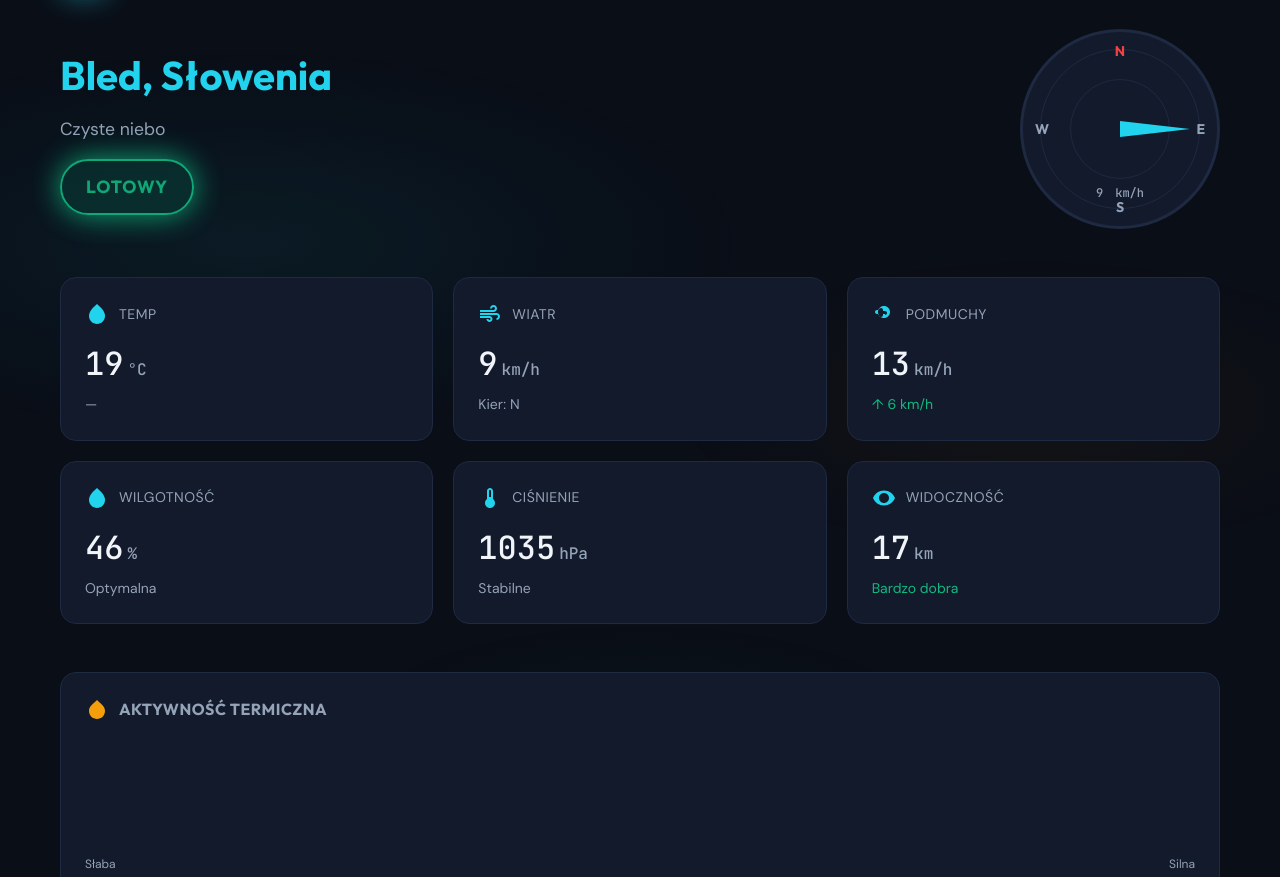
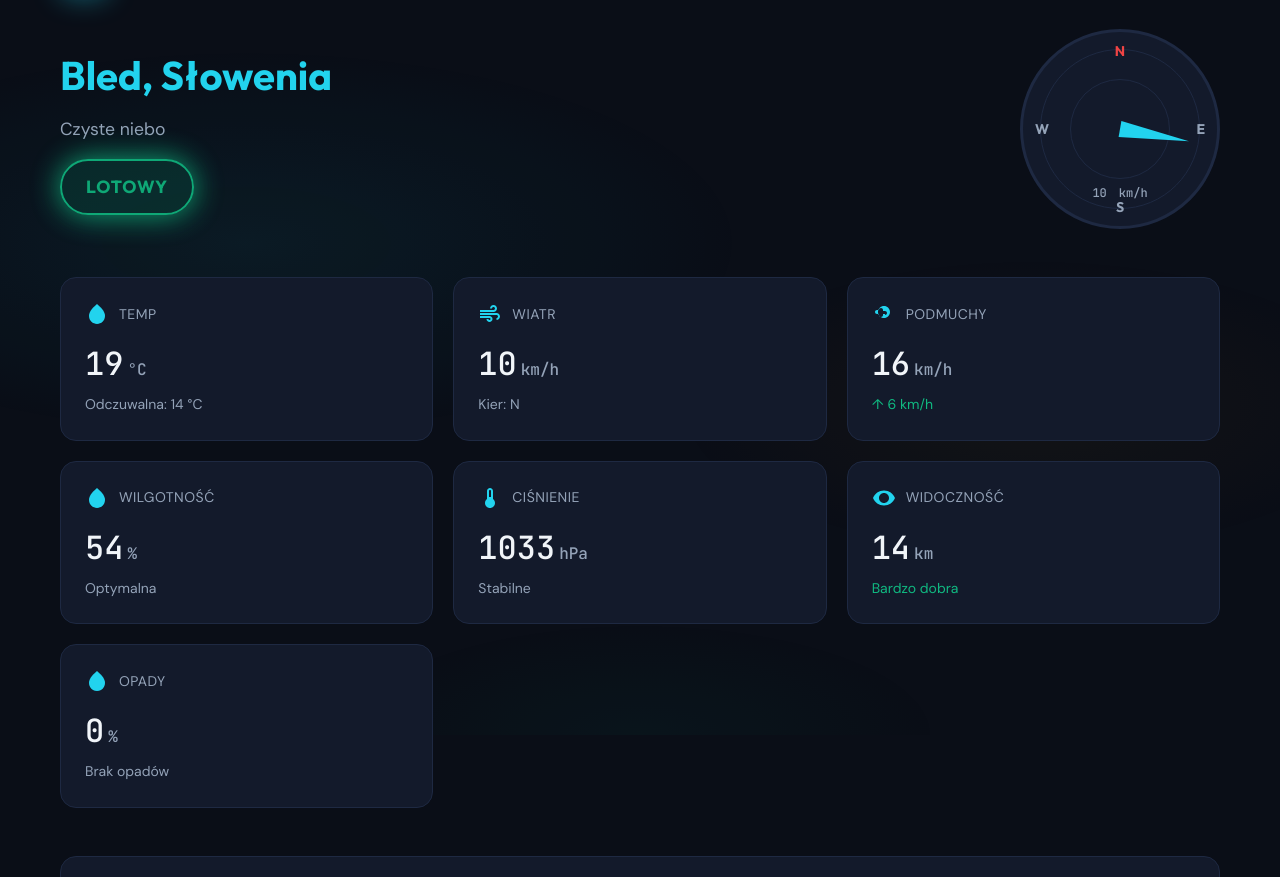
Before and after one commit to flystudiopse-star/Ai-test, a plain HTML site: page index.html in a window 1280 px wide. Shown: the part 75-952 px from the top of the page. Drawn offline with Linux system fonts and the light colour scheme; no server answers.

Commit message:
Add pilot-focused weather dashboard with all flight-critical data

```diff
--- a/index.html
+++ b/index.html
@@ -680,7 +680,7 @@
                     <span class="weather-card-label">Temp</span>
                 </div>
                 <div class="weather-card-value"><span id="temperature">22</span><span class="weather-card-unit">°C</span></div>
-                <div class="weather-card-trend trend-neutral" id="tempTrend">—</div>
+                <div class="weather-card-trend trend-neutral" id="tempTrend">Odczuwalna: <span id="feelsLike">20</span>°C</div>
             </div>
 
             <div class="weather-card">
@@ -726,6 +726,15 @@
                 </div>
                 <div class="weather-card-value"><span id="visibility">15</span><span class="weather-card-unit">km</span></div>
                 <div class="weather-card-trend trend-up" id="visibilityTrend">Bardzo dobra</div>
+            </div>
+
+            <div class="weather-card">
+                <div class="weather-card-header">
+                    <svg class="weather-card-icon" viewBox="0 0 24 24"><path d="M12 2c-5.33 4.55-8 8.48-8 11.8 0 4.98 3.8 8.2 8 8.2s8-3.22 8-8.2c0-3.32-2.67-7.25-8-11.8z"/></svg>
+                    <span class="weather-card-label">Opady</span>
+                </div>
+                <div class="weather-card-value"><span id="precipitation">0</span><span class="weather-card-unit">%</span></div>
+                <div class="weather-card-trend trend-neutral" id="precipTrend">Brak opadów</div>
             </div>
         </section>
 
@@ -801,6 +810,7 @@
         class WeatherData {
             constructor(data = {}) {
                 this.temperature = data.temperature ?? 0;
+                this.feelsLike = data.feelsLike ?? 0;
                 this.windSpeed = data.windSpeed ?? 0;
                 this.windDirection = data.windDirection ?? 'N';
                 this.windGusts = data.windGusts ?? 0;
@@ -830,12 +840,14 @@
                 const precip = current.precipitation ?? 0;
                 const cloudCover = current.cloud_cover ?? 0;
                 const weatherCode = current.weather_code ?? 0;
+                const apparentTemp = current.apparent_temperature ?? temp;
 
                 const dewPointSpread = temp - dewPoint;
                 const cloudBase = Math.max(300, 3000 - (cloudCover * 25) - (temp * 20));
 
                 return new WeatherData({
                     temperature: Math.round(temp * 10) / 10,
+                    feelsLike: Math.round(apparentTemp * 10) / 10,
                     windSpeed: Math.round(windSpeed),
                     windDirection: OpenMeteoClient.degreesToCompass(windDir),
                     windGusts: Math.round(windGusts),
@@ -854,6 +866,7 @@
             toJSON() {
                 return {
                     temperature: this.temperature,
+                    feelsLike: this.feelsLike,
                     windSpeed: this.windSpeed,
                     windDirection: this.windDirection,
                     windGusts: this.windGusts,
@@ -986,6 +999,7 @@
             const base = locationData ? 18 : 20;
 
             const temp = Math.round(randomVariation(base, 0.1));
+            const feelsLike = Math.round(randomVariation(temp - 1, 0.3));
             const windSpeed = Math.round(randomVariation(12, 0.4));
             const windGusts = windSpeed + Math.round(randomVariation(6, 0.5));
             const humidity = Math.round(randomVariation(45, 0.2));
@@ -996,6 +1010,7 @@
 
             return new WeatherData({
                 temperature: temp,
+                feelsLike: feelsLike,
                 windSpeed: windSpeed,
                 windGusts: windGusts,
                 humidity: humidity,
@@ -1005,7 +1020,8 @@
                 dewPointSpread: dewPointSpread,
                 windDirection: getWindDirection(windSpeed),
                 thermalActivity: getThermalActivity(windSpeed, humidity),
-                thermalVelocity: Math.round(randomVariation(2.5, 0.4))
+                thermalVelocity: Math.round(randomVariation(2.5, 0.4)),
+                precipitation: 0
             });
         }
 
@@ -1049,12 +1065,14 @@
 
             locationName.textContent = locations[currentLocation]?.name || currentLocation;
             document.getElementById('temperature').textContent = data.temperature;
+            document.getElementById('feelsLike').textContent = data.feelsLike ?? data.temperature - 1;
             document.getElementById('windSpeed').textContent = data.windSpeed;
             document.getElementById('windSpeedDisplay').textContent = data.windSpeed;
             document.getElementById('windGusts').textContent = data.windGusts;
             document.getElementById('humidity').textContent = data.humidity;
             document.getElementById('pressure').textContent = data.pressure;
             document.getElementById('visibility').textContent = data.visibility;
+            document.getElementById('precipitation').textContent = Math.round(data.precipitation * 10);
             document.getElementById('cloudBase').textContent = data.cloudBase;
             document.getElementById('dewPointSpread').textContent = data.dewPointSpread;
             document.getElementById('windDirection').textContent = data.windDirection;
@@ -1076,6 +1094,7 @@
             const directionDegrees = (data.windSpeed * 10) % 360;
             compassArrow.style.transform = `translate(-50%, -100%) rotate(${directionDegrees}deg)`;
 
+            updatePrecipTrend(data.precipitation);
             updateThermalDisplay(data.thermalActivity);
             updateCondensationRisk(data.dewPointSpread);
 
@@ -1124,6 +1143,24 @@
             }
         }
 
+        function updatePrecipTrend(precip) {
+            const precipElement = document.getElementById('precipTrend');
+            const precipValue = Math.round(precip * 10);
+            if (precipValue === 0) {
+                precipElement.textContent = 'Brak opadów';
+                precipElement.className = 'weather-card-trend trend-neutral';
+            } else if (precipValue < 30) {
+                precipElement.textContent = 'Niewielkie';
+                precipElement.className = 'weather-card-trend trend-down';
+            } else if (precipValue < 70) {
+                precipElement.textContent = 'Umiarkowane';
+                precipElement.className = 'weather-card-trend trend-down';
+            } else {
+                precipElement.textContent = 'Silne';
+                precipElement.className = 'weather-card-trend trend-down';
+            }
+        }
+
         async function loadWeather() {
             if (useApiData) {
                 weatherData = await loadWeatherFromApi(currentLocation);
```
